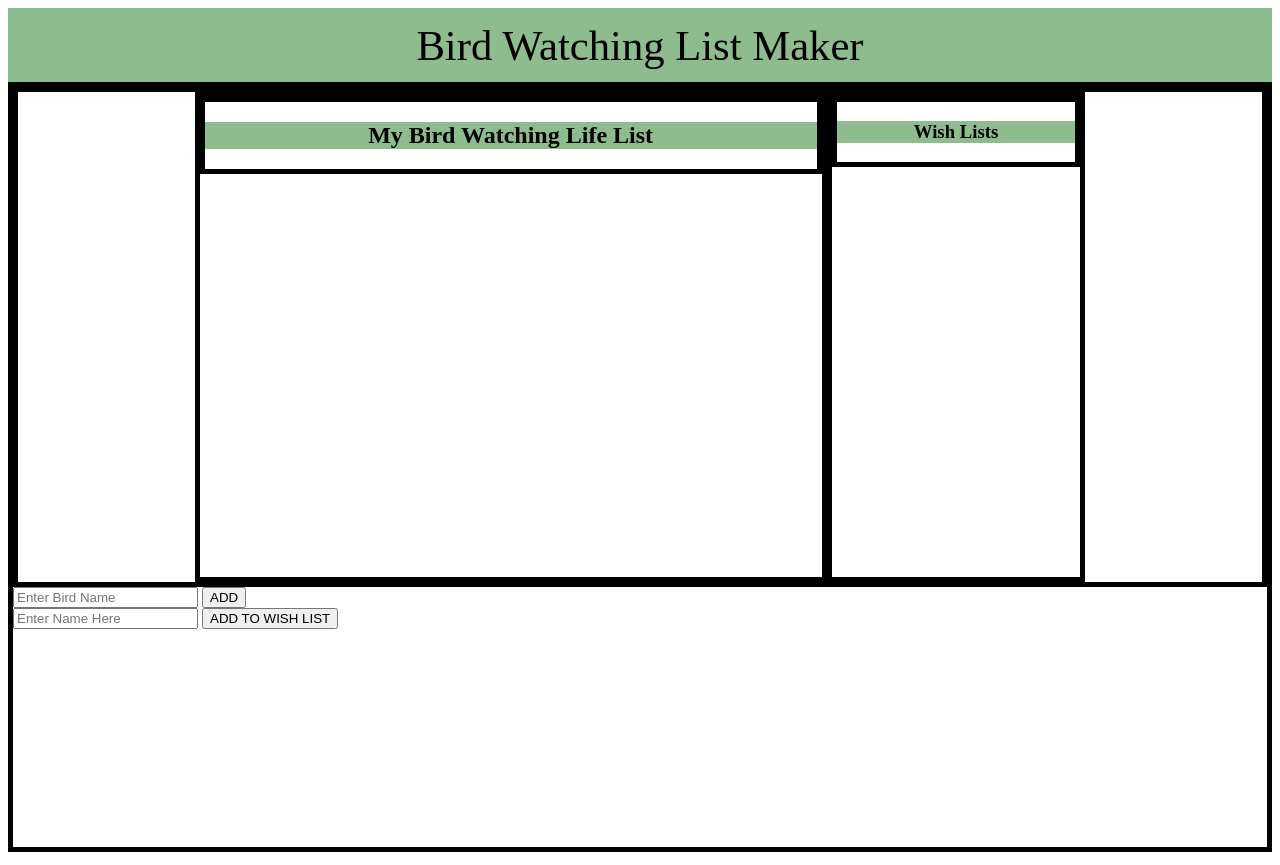
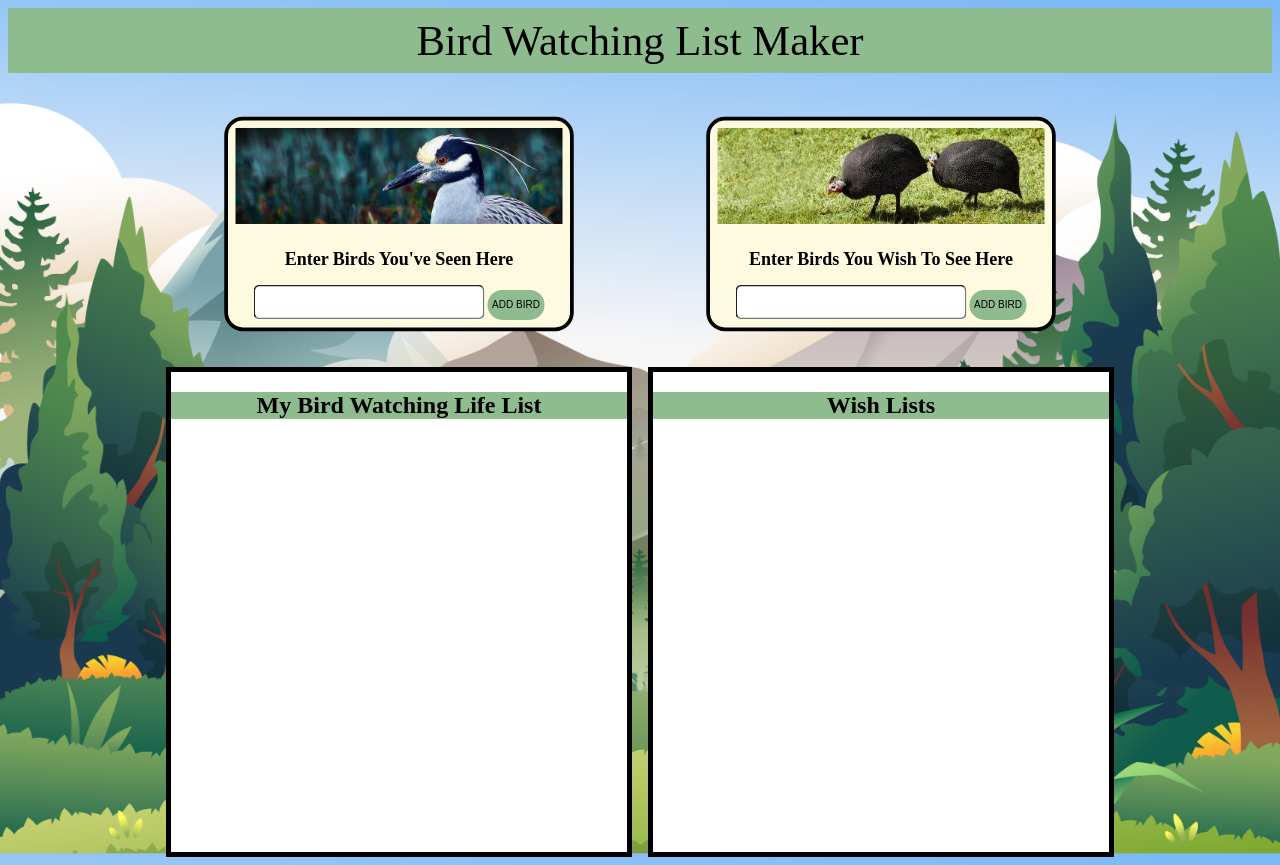
Before and after one commit to deanpeterclaassen/capston_birds, a website: page public/index.html in a window 1280 px wide. Drawn offline with nearby package versions, Linux system fonts and the light colour scheme; no server answers.

Commit message:
css style and cards finished/working

```diff
--- a/public/index.html
+++ b/public/index.html
@@ -8,30 +8,58 @@
     <title>I love Birds</title>
 </head>
 <header>Bird Watching List Maker</header>
+
 <body>
-        <div id="main">
-            <div id="totalLists">
-            <div id="mainList">
-                <div class="header1">
-                    <H2>My Bird Watching Life List</H2>
+    <div id="mainContent">
+        <div id="lifeCount">
+
+        </div>
+             <div id="main">
+                    <div class="seen">
+                        <div class="addBird">
+                            <img src="thumbs_amazing-beautiful-bluebird-header.jpg" >
+                            <h2 class="inputHeader">Enter Birds You've Seen Here</h2>
+                            <div class="addBirdInput">
+                            <form id ="aForm">
+                            <input type="text" id="bName">
+                            <button>ADD BIRD</button>
+                            </form>
+                            </div>
+                        </div>
+                        <div id="mainList">
+                            <div class="header1">
+                                <H2 id="listHeader">My Bird Watching Life List</H2>
+
+                            </div>
+
+                        </div>
+
+                    </div>
+
+           <div id="unseen">
+            <div class="addBird">
+                <img src="ezgif-5-3acfb5e776.jpg" >
+                <h2 class="inputHeader">Enter Birds You Wish To See Here</h2>
+                <div class="addBirdInput">
+                <form id ="wForm">
+                <input type="text" id="addTo">
+                <button>ADD BIRD</button>
+                </form>
                 </div>
             </div>
             <div id="wishLists">
                 <div class="header1">
-                    <h3>Wish Lists</h3>
+                    <h2 id="listHeader">Wish Lists</h2>
+
                 </div>
-                 <ul></ul>
+
             </div>
         </div>
-        <form id="aForm">
-            <input type="text" id="birdName" placeholder="Enter Bird Name" required>
-            <button id="addBird">ADD</button>
-        </form>
-        <form id="wForm">
-            <input type="text" id="addTo" placeholder="Enter Name Here">
-            <button id="addToButton">ADD TO WISH LIST</button>
-        </form>
         </div>
+    </div>
+
+
+
 
 
 
--- a/public/main.js
+++ b/public/main.js
@@ -1,9 +1,12 @@
 const aForm = document.querySelector('#aForm')
-const bName = document.querySelector('#birdName')
+const bName = document.querySelector('#bName')
 const mainList = document.querySelector('#mainList')
 const wishLists =document.querySelector('#wishLists')
 const wForm = document.querySelector('#wForm')
 const addTo = document.querySelector('#addTo')
+const addButton = document.querySelector('#addBird')
+const num = document.querySelector('#lifeCount')
+
 aForm.addEventListener('submit',(e)=>{
 
     e.preventDefault();
@@ -11,8 +14,9 @@ aForm.addEventListener('submit',(e)=>{
     axios.post('/bird',{
         name: bName.value
     })
+
     .then(()=>{
-    location.reload()})
+        location.reload()})
     .catch(err => console.log('add day failed', err))
 })
 wForm.addEventListener('submit', (e)=>{
@@ -21,34 +25,32 @@ wForm.addEventListener('submit', (e)=>{
         name: addTo.value
 
     })
+
     .then(()=>{
         location.reload()})
         .catch(err => console.log('add bird failed', err))
 })
 function markBirdAsSeen(id){
     const selectedBird = `#bird-${id}`;
-    console.log(selectedBird);
+
     const seenBird = document.querySelector(selectedBird)
 
     seenBird.remove()
     axios.put(`/bird/seen`,{bird_id: id})
+    .then(()=>{
+        location.reload()})
 
-    .then(()=>{
-    location.reload()})
     .catch(err => console.log('mark bird as seen bird failed', err))
 
 }
 
 function deleteBird(id){
     const selectedBird = `#bird-${id}`;
-    console.log(selectedBird);
+
     const deleteBird = document.querySelector(selectedBird)
-    console.log(deleteBird)
     deleteBird.remove()
     axios.put(`/bird/delete`,{bird_id: id})
 
-    .then(()=>{
-    location.reload()})
     .catch(err => console.log('delete bird failed', err))
 
 }
@@ -59,49 +61,38 @@ function getWishBirds(){
     .then(res=>{
     res.data.forEach(birdList=>{
         const nameElement =
-        `<div id ="bird-${birdList['bird_id']}">
-        <p>${birdList.bird_id}    ${birdList.bird_name}</p>
-        <button onclick = "markBirdAsSeen(${birdList.bird_id})">xxx</button>
+        `<div id ="bird-${birdList['bird_id']}" class="birdElm" >
+        <p>${birdList.bird_name}</p>
+        <button class="addBut" onclick = "markBirdAsSeen(${birdList.bird_id});">I've Seen This Bird!!!</button>
         </div>`
         wishLists.innerHTML +=  nameElement
 
     })
 })
 }
-
+function getLifeCount(){
+    axios.get('/count')
+    .then(res=>{
+        const data = res.data
+        const numElm =
+        `<h2>${data}</h2>`
+        num.innerHTML += numElm
+    })
+}
 function getBirds(){
 
     axios.get('/bird')
     .then(res=>{
     res.data.forEach(birdList=>{
         const nameElement =
-        `<div id ="bird-${birdList['bird_id']}">
-        <p>${birdList.bird_id}    ${birdList.bird_name}</p> <button onclick= "deleteBird(${birdList.bird_id})">x</button>
+        `<div id ="bird-${birdList['bird_id']}" class="birdElm">
+        <p> ${birdList.bird_name}</p> <button class="addBut" onclick= "deleteBird(${birdList.bird_id})">Delete This Bird</button>
         </div>`
         mainList.innerHTML +=  nameElement
 
     })
 })
 }
-
-
-
-// function addToWishlist (e){
-//     e.preventDefault();
-//     axios.post('/wish', {
-//         name: bName.value
-//     })
-//     const addTo = document.querySelector('#addTo');
-//     let newBird = document.createElement('li');
-//     let newBirdname = document.createElement('span');
-//     newBirdname.textContent = addTo.value
-
-//     newBird.appendChild(newBirdname);
-
-//     document.querySelector('ul').appendChild(newBird)
-//     .then(()=>{
-//         location.reload()})
-//         .catch(err => console.log('add day failed', err))
-// }
+getLifeCount()
 getBirds()
 getWishBirds()
--- a/public/styles.css
+++ b/public/styles.css
@@ -1,53 +1,130 @@
 header{
-    position: relative;
+    position: static;
     text-align: center;
     background-color: darkseagreen;
     font-size: 32pt;
-    padding-top: 1%;
-    padding-bottom: 1%;
-}
-div{
-    border: 5px solid black;
-}
-#main{
-
-    height: 95vh;
-    width: auto;
-    display: block;
-    justify-content: center;
+    margin-bottom: 1vh;
+    padding-top: 1vh;
+    padding-bottom: 1vh;
 
 
 }
+body{
+    background-image: url(6276023.jpg) ;
+    background-size: 100%;
+
+}
+.addBird{
+    display: block;
+    border: 5px solid black;
+    width: fit-content;
+    padding: 10px;
+    border-radius: 25px;
+    background-color: rgb(254, 250, 224) ;
+    scale: .75;
+
+}
+.addBird:hover{
+    box-shadow: 5px 5px grey;
+}
+button{
+    background-color:darkseagreen;
+    border: none;
+    border-radius: 25px;
+    height: 5vh;
+}
+button:hover{
+    background-color: rgb(188, 108, 37);
+    box-shadow: 2px 2px gray;
+}
+.addBut{
+    position: absolute;
+    right: 10px;
+}
+img{
+    margin-bottom: 10px;
+}
+.addBirdInput{
+    display: flex;
+    justify-content: center;
+}
+#bName{
+    Width: 300px;
+    height: 5vh;
+    border-radius: 1vh;
+    font-size: 25px;
+}
+#addTo{
+    Width: 300px;
+    height: 5vh;
+    border-radius: 1vh;
+    font-size: 25px;
+}
+.seen{
+
+    height: fit-content;
+    width: auto;
+    display: block;
+    margin-right: 1vh;
+
+
+
+}
+#main{
+    display: flex;
+    justify-content: center;
+}
 #mainList{
     height: 60vh;
-    width: 50%;
+    width: auto;
     display: block;
     overflow-y: scroll;
+    background-color: white;
+    border: 5px solid black;
+
 }
 #wishLists{
     height: 60vh;
-    width: 20%;
+    width: auto;
     overflow-y: scroll;
+    background-color: white;
+    border: 5px solid black;
 }
-h2{
+#listHeader{
     text-align: center;
     background-color: darkseagreen;
-    /* position: sticky;
-    top: 10px;
-    padding: 0px; */
+
 }
+
 h3{
     text-align: center;
     background-color: darkseagreen;
     position: sticky;
     top: 0px;
 }
-#totalLists{
-    display: flex;
-    justify-content: center;
+#unseen{
+    display: block;
+    margin-left: 1vh;
 }
 .header1{
     position: sticky;
     background-color: white;
     top: 0px;
 }
+.birdElm{
+    position: relative;
+    display: flex;
+    align-items: center;
+    border-bottom: 3px solid gray;
+}
+p{
+    margin-right: 50px;
+}
+
+.forms{
+    height: fit-content;
+    display: block;
+}
+.inputHeader{
+    text-align: center;
+}
--- a/server/server.js
+++ b/server/server.js
@@ -1,7 +1,7 @@
 const express = require('express')
 const cors = require('cors')
 const {seed} = require('./seed')
-const { addBird, getBirds, addList, getWishBirds, markBirdAsSeen, deleteBird } = require('./controller')
+const { addBird, getBirds, addList, getWishBirds, markBirdAsSeen, deleteBird, countBirds } = require('./controller')
 require('dotenv').config()
 
 
@@ -24,5 +24,7 @@ app.get('/wish', getWishBirds)
 app.put('/bird/seen',markBirdAsSeen)
 app.put('/bird/delete', deleteBird)
 
+app.get('/count', countBirds)
+
 const port = process.env.PORT || 5678
 app.listen(port, console.log(`Server running on ${port}`))
```
Also changed, not shown: server/controller.js (+6 -1 lines), public/6276023.jpg (added), public/ezgif-5-3acfb5e776.jpg (added), public/thumbs_amazing-beautiful-bluebird-header.jpg (added).
